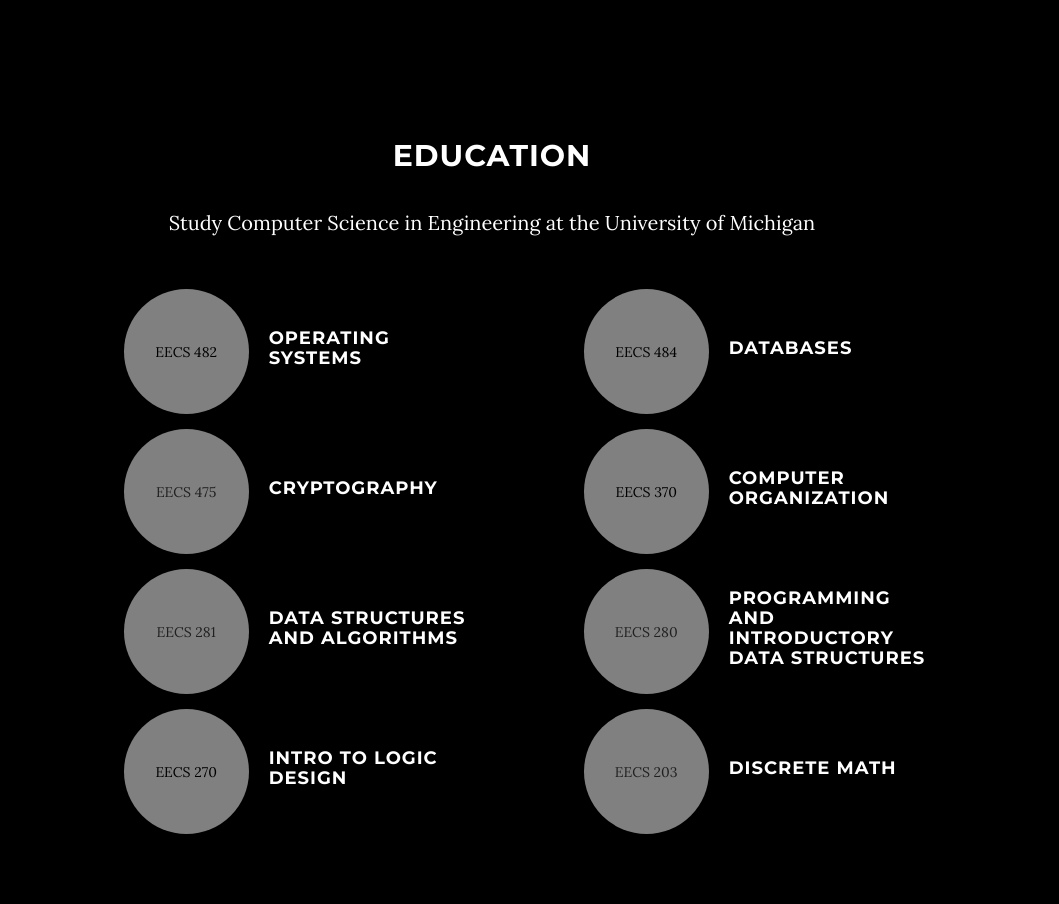
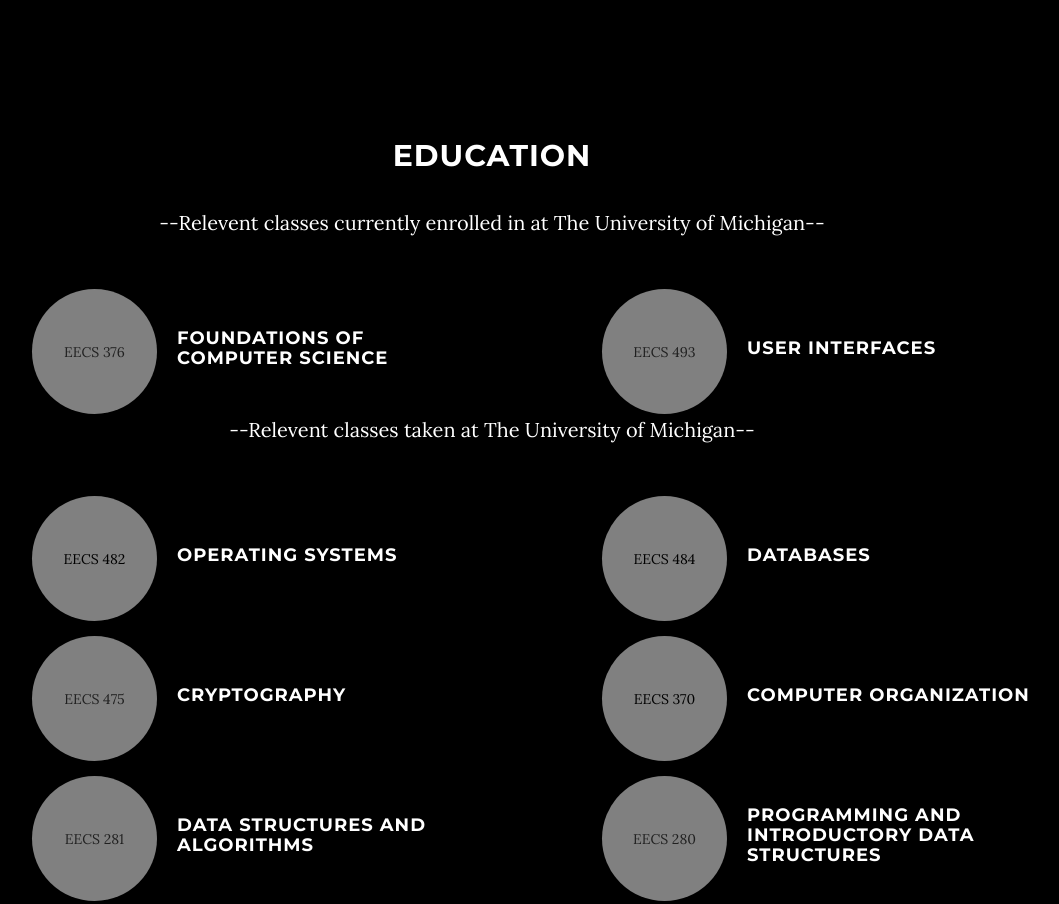
Before and after one commit to ncnuech/Website, a plain HTML site: page index.html in a window 1280 px wide. Shown: the part 1360-2264 px from the top of the page, without its empty margins (148-1207 px from the left). Drawn offline with Linux system fonts and the light colour scheme; some packages are replaced by stand-ins of ours.

Commit message:
added a current classes section

```diff
--- a/index.html
+++ b/index.html
@@ -99,9 +99,27 @@
     <section id="education" class="content-section text-center">
         <div class="education-section">
             <div class="container">
-                <div class="col-lg-10 col-lg-offset-1">
+                <div class="col-lg-20 col-lg-offset-0">
                     <h2>Education</h2>
-                    <p>Study Computer Science in Engineering at the University of Michigan</p>
+                    <p>--Relevent classes currently enrolled in at The University of Michigan--</p>
+					<div class="media col-lg-5 col-lg-offset-1 col-sm-6">
+                        <div class="media-object" style='width:125px; height:125px; border-radius:100px; margin-bottom:20px; background:rgba(255,255,255,.5); color:rgba(0,0,0,.75); vertical-align:middle; display:table-cell; max-height:125px;'>
+                            EECS 376
+                        </div>
+                        <div class="media-body text-left" style="display:table-cell; vertical-align:middle; padding-left:20px;">
+                            <h4 class="media-heading">Foundations of Computer Science</h4>
+                        </div>
+                    </div>
+					<div class="media col-lg-5 col-lg-offset-1 col-sm-6">
+                        <div class="media-object" style='width:125px; height:125px; border-radius:100px; margin-bottom:20px; background:rgba(255,255,255,.5); color:rgba(0,0,0,.75); vertical-align:middle; display:table-cell; max-height:125px;'>
+                            EECS 493
+                        </div>
+                        <div class="media-body text-left" style="display:table-cell; vertical-align:middle; padding-left:20px;">
+                            <h4 class="media-heading">User Interfaces</h4>
+                        </div>
+                    </div>
+                    <p> <br></p>
+                    <p>--Relevent classes taken at The University of Michigan--</p>
 <!--                    <a href="http://startbootstrap.com/template-overviews/grayscale/" class="btn btn-default btn-lg">Visit Download Page</a> -->
 					<div class="media col-lg-5 col-lg-offset-1 col-sm-6">
                         <a class="course-link" style='width:125px; height:125px; border-radius:100px; margin-bottom:20px; background:rgba(255,255,255,.5);  vertical-align:middle; display:table-cell; max-height:125px;'
@@ -191,6 +209,9 @@
                     <li>
                     	<a href="https://linkedin.com/in/noahnuechterlein" class="btn btn-default btn-lg"><i class="fa fa-linkedin fa-fw"></i> <span class="network-name">Linkedin</span></a>
                     </li>
+                    <li>
+                    	<a href="files/NuechterleinResume.pdf" class="btn btn-default btn-lg"><i class="fa fa-file-pdf-o"></i> <span class="network-name">Resume</span></a>
+                    </li>
                 </ul>
             </div>
         </div>
```
Also changed, not shown: img/mountains.jpg (added), 1 other file.
